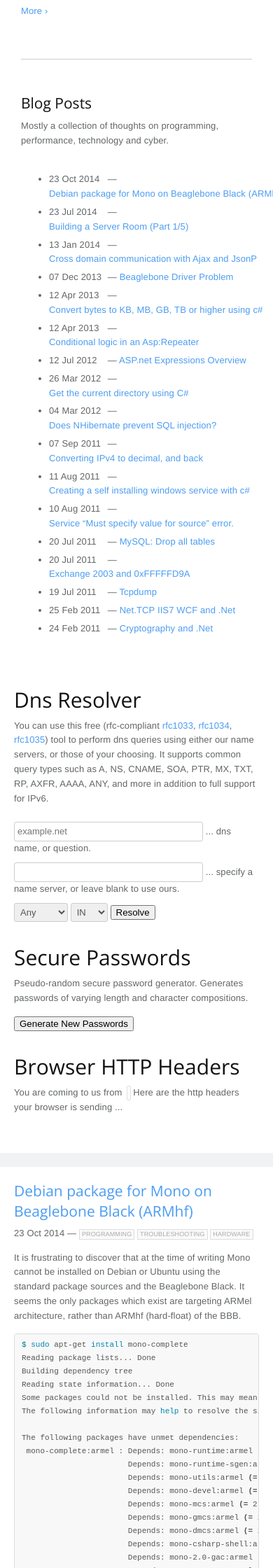
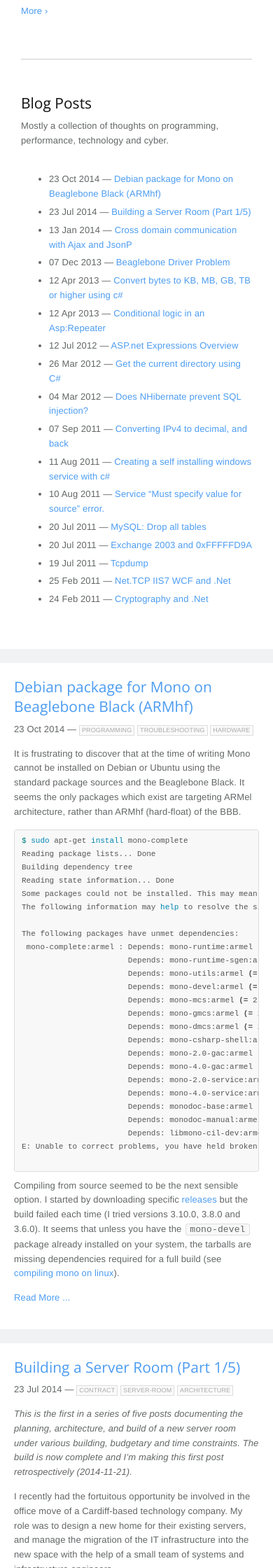
Before and after one commit to pingfu/pingfu.github.io, a Jekyll site: the page built from index.html, in a window 390 px wide. Shown: the part 1071-3311 px from the top of the page at 70% size. Built offline with Jekyll 4.4.1, drawn with Linux system fonts in a browser that asks for light colours; nearby versions of some CDN libraries; Markdown is read by kramdown in place of the engine named in the settings.

Commit message:
style change

```diff
--- a/css/main.css
+++ b/css/main.css
@@ -213,7 +213,7 @@ section.large {
 }
 
 #wrapper li a {
-  white-space: nowrap;
+  /* white-space: nowrap; */
 }
 
 #wrapper code {
@@ -292,6 +292,7 @@ blockquote {
 .postDate {
 	width: 80px;
 	display: inline-block;
+	white-space: wrap;
 }
 
 .owl-carousel {
@@ -448,4 +449,8 @@ blockquote {
   #mobile-navigation a:hover {
     color: #fff;
   }
+
+  .postDate {
+	width: auto;
+  }
 }
--- a/index.html
+++ b/index.html
@@ -227,8 +227,13 @@ title: Home — Pingfu
     /* initalise tabs */
 	$(document).ready(function() {
 		if ($(this).width()<640) {
+			$("#tabs-2").remove();
 			$("#menu-tab-2").remove();
+
+			$("#tabs-3").remove();
 			$("#menu-tab-3").remove();
+
+			$("#tabs-9").remove();
 			$("#menu-tab-9").remove();
 		}
 		else
```
